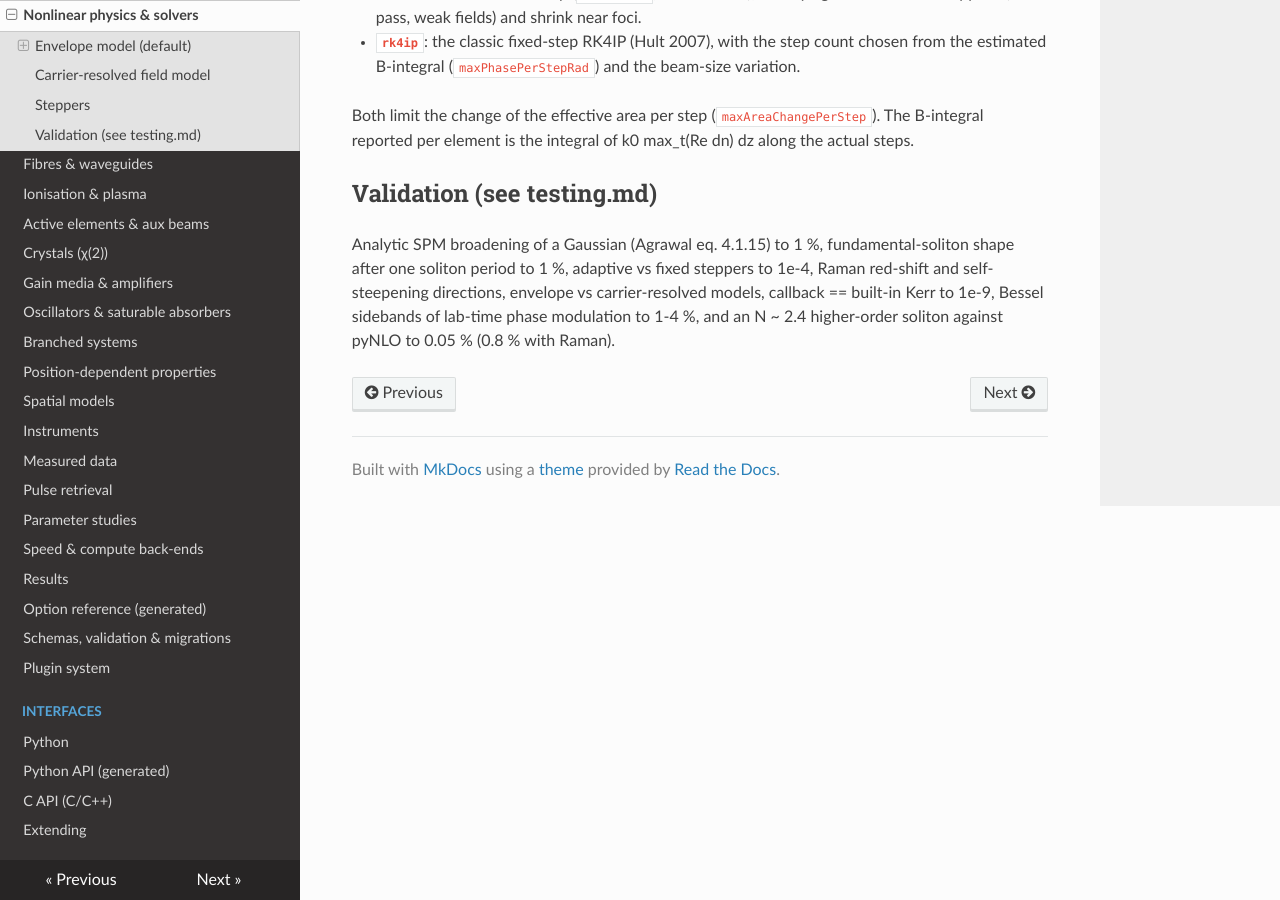
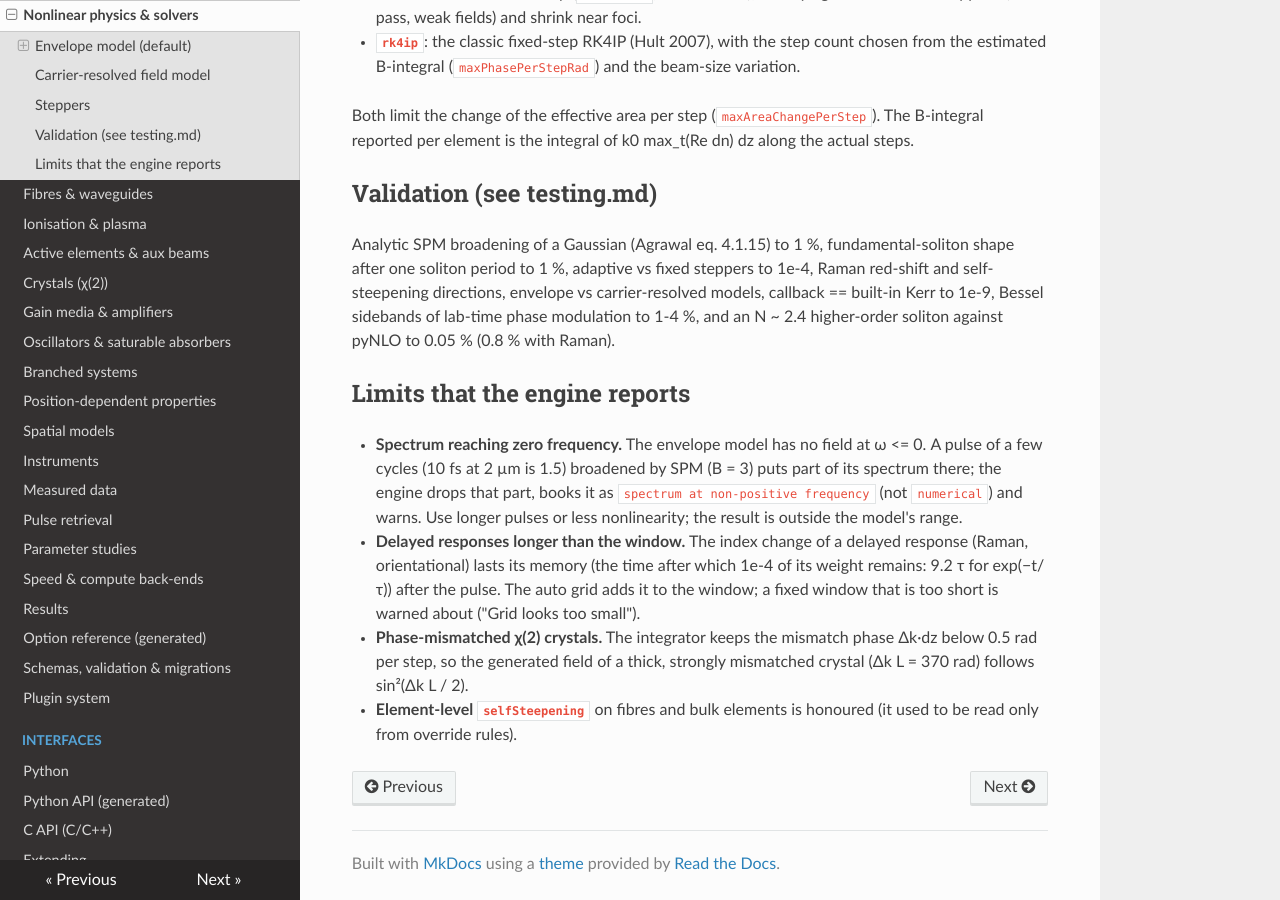
Before and after one commit to JosephCodemard/UltrafastEngine, an MkDocs documentation site: the page built from docs/reference/nonlinear.md, in a window 1280 px wide and 900 px high, scrolled down 3249 px. Built offline with MkDocs 1.6.1, drawn with Linux system fonts in a browser that asks for light colours; nearby versions of some CDN libraries.

```diff
--- a/docs/reference/nonlinear.md
+++ b/docs/reference/nonlinear.md
@@ -124,3 +124,11 @@
 period to 1 %, adaptive vs fixed steppers to 1e-4, Raman red-shift and self-steepening directions, envelope vs
 carrier-resolved models, callback == built-in Kerr to 1e-9, Bessel sidebands of lab-time phase modulation to
 1-4 %, and an N ~ 2.4 higher-order soliton against pyNLO to 0.05 % (0.8 % with Raman).
+
+
+## Limits that the engine reports
+
+* **Spectrum reaching zero frequency.** The envelope model has no field at ω <= 0. A pulse of a few cycles (10 fs at 2 µm is 1.5) broadened by SPM (B = 3) puts part of its spectrum there; the engine drops that part, books it as `spectrum at non-positive frequency` (not `numerical`) and warns. Use longer pulses or less nonlinearity; the result is outside the model's range.
+* **Delayed responses longer than the window.** The index change of a delayed response (Raman, orientational) lasts its memory (the time after which 1e-4 of its weight remains: 9.2 τ for exp(−t/τ)) after the pulse. The auto grid adds it to the window; a fixed window that is too short is warned about ("Grid looks too small").
+* **Phase-mismatched χ(2) crystals.** The integrator keeps the mismatch phase Δk·dz below 0.5 rad per step, so the generated field of a thick, strongly mismatched crystal (Δk L = 370 rad) follows sin²(Δk L / 2).
+* **Element-level `selfSteepening`** on fibres and bulk elements is honoured (it used to be read only from override rules).
```
Also changed, not shown: docs/concepts.md (+1 -1 lines), docs/reference/fibers.md (+1 -1 lines), 3 other files.
